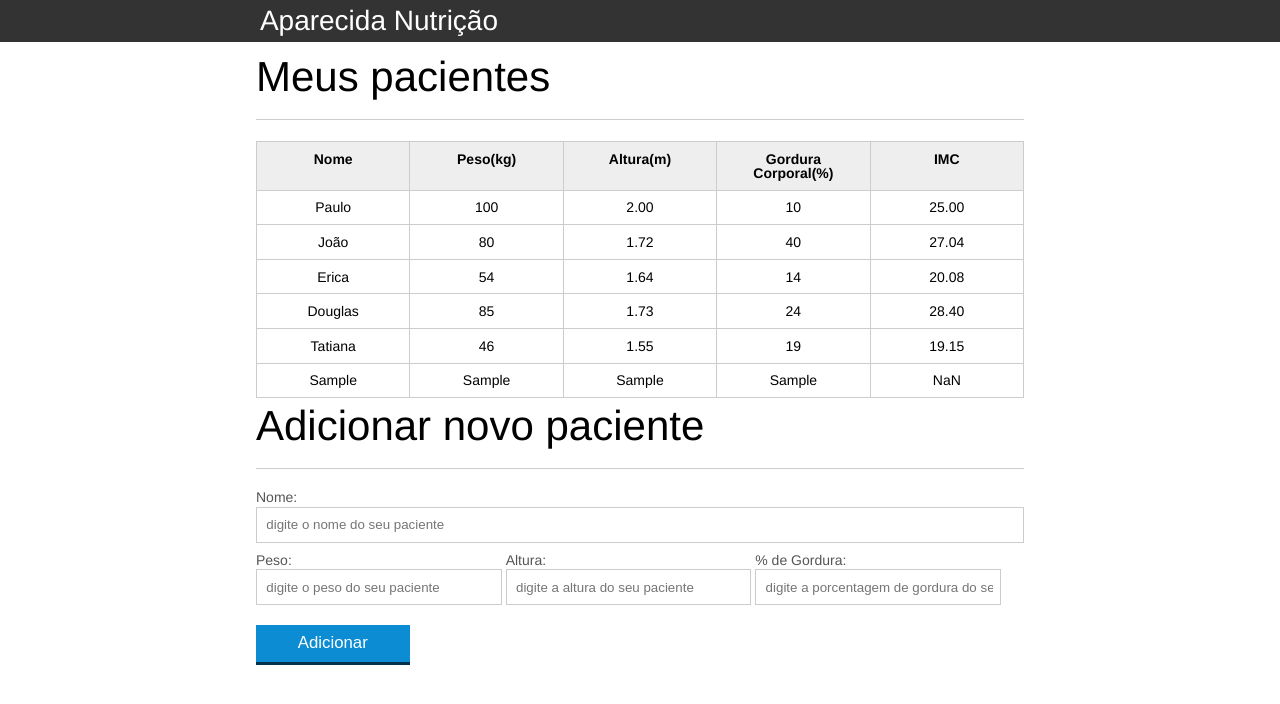
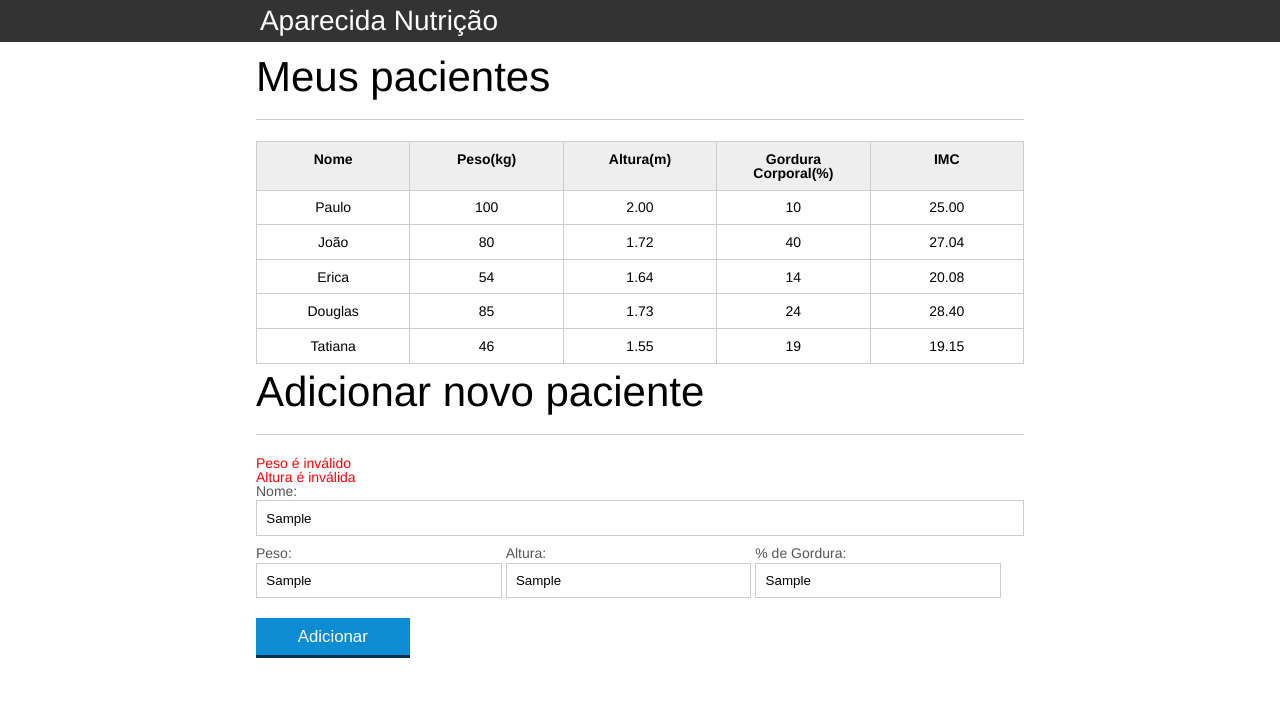
Before and after one commit to luannascimentobjj/js-basic-study, a plain HTML site: page index.html in a window 1280 px wide. Both pictures are taken after typing "Sample", "Sample", "Sample", "Sample" into the empty fields and a click on the button "Adicionar". Drawn offline with Linux system fonts and the light colour scheme.

Commit message:
forEach e InnerHTML

```diff
--- a/css/index.css
+++ b/css/index.css
@@ -135,3 +135,7 @@ button[disabled=disabled], button:disabled {
 .campo-invalido{
 	border: 1px solid red;
 }
+
+#mensagems-erro{
+	color: red;
+}
--- a/index.html
+++ b/index.html
@@ -16,6 +16,7 @@
 	<header>
 		<div class="container">
 			<h1 class="titulo">Aparecida Nutrição</h1>
+
 		</div>
 	</header>
 	<main>
@@ -77,6 +78,8 @@
 	</main>
 	<section class="container">
 		<h2 id="titulo-form">Adicionar novo paciente</h2>
+		<ul id="mensagems-erro">
+		</ul>
 		<form id="form-adiciona">
 			<div class="">
 				<label for="nome">Nome:</label>
--- a/js/calcula-imc.js
+++ b/js/calcula-imc.js
@@ -2,7 +2,7 @@ var titulo = document.querySelector(".titulo");
 
 var pacientes = document.querySelectorAll(".paciente");
 
-pacientes.forEach(function(paciente) {
+pacientes.forEach(function (paciente) {
 
 	var tdPeso = paciente.querySelector(".info-peso");
 	var peso = tdPeso.textContent;
@@ -12,19 +12,17 @@ pacientes.forEach(function(paciente) {
 
 	var tdImc = paciente.querySelector(".info-imc");
 
-	var pesoEhValido = true;
-	var alturaEhValida = true;
+	var pesoEhValido = validaPeso(peso);
+	var alturaEhValida = validaAltura(altura);
 
-	if (peso <= 0 || peso >= 1000) {
+	if (!pesoEhValido) {
 		console.log("Peso inválido");
-		pesoEhValido = false;
 		tdImc.textContent = "Peso Inválido";
 		paciente.classList.add("paciente-invalido");
 	}
 
-	if (altura <= 0 || altura >= 5.00) {
+	if (!alturaEhValida) {
 		console.log("Altura inválida");
-		alturaEhValida = false;
 		tdImc.textContent = "Altura Inválida";
 		paciente.classList.add("paciente-invalido");
 	}
@@ -37,9 +35,22 @@ pacientes.forEach(function(paciente) {
 
 });
 
+function validaPeso(peso) {
+    if (peso >= 0 && peso <= 1000) {
+        return true;
+    } else {
+        return false;
+    }
+}
+function validaAltura(altura) {
+    if (altura >= 0 && altura <= 3.00) {
+        return true;
+    } else {
+        return false;
+    }
+}
 
-
-function calculaImc(peso, altura){
+function calculaImc(peso, altura) {
 	var imc = 0;
 	imc = peso / (altura * altura);
 	return imc.toFixed(2);
--- a/js/form.js
+++ b/js/form.js
@@ -1,13 +1,18 @@
 var btAdd = document.querySelector("#adicionar-paciente");
 
-btAdd.addEventListener("click", function(event){
+btAdd.addEventListener("click", function (event) {
     event.preventDefault();
 
     var form = document.querySelector("#form-adiciona");
+    var paciente = constroiPaciente(form);
+    var pacienteTr = constroiTr(paciente);
 
-    var paciente = constroiPaciente(form);
-
-    var pacienteTr = constroiTr(paciente);
+    var erros = validaPaciente(paciente);
+    console.log(erros);
+    if (erros.length > 0) {
+        exibeMensagemErro(erros);
+        return;
+    }
 
     var tabela = document.querySelector("#tabela-pacientes");
 
@@ -17,7 +22,7 @@ btAdd.addEventListener("click", function(event){
 
 });
 
-function constroiPaciente(form){
+function constroiPaciente(form) {
     var paciente = {};
 
     paciente.nome = form.nome.value;
@@ -30,7 +35,7 @@ function constroiPaciente(form){
 
 }
 
-function constroiTr(paciente){
+function constroiTr(paciente) {
 
     var pacienteTr = document.createElement("tr");
     pacienteTr.classList.add("paciente");
@@ -45,10 +50,52 @@ function constroiTr(paciente){
     return pacienteTr;
 };
 
-function constroiTd(dado, classe){
+function constroiTd(dado, classe) {
     var td = document.createElement("td");
     td.textContent = dado;
     td.classList.add(classe);
     return td;
 
 }
+
+function validaPaciente(paciente) {
+
+    var erros = [];
+
+    if (paciente.nome.length == 0) {
+        erros.push("O nome não pode ser em branco");
+    }
+
+    if (paciente.gordura.length == 0) {
+        erros.push("A gordura não pode ser em branco");
+    }
+
+    if (paciente.peso.length == 0) {
+        erros.push("O peso não pode ser em branco");
+    }
+
+    if (paciente.altura.length == 0) {
+        erros.push("A altura não pode ser em branco");
+    }
+
+    if (!validaPeso(paciente.peso)) {
+        erros.push("Peso é inválido");
+    }
+
+    if (!validaAltura(paciente.altura)) {
+        erros.push("Altura é inválida");
+    }
+
+    return erros;
+}
+
+function exibeMensagemErro(erros){
+    var ul = document.querySelector("#mensagems-erro");
+    ul.innerHTML = "";
+    erros.forEach(function(erro){
+        var li = document.createElement("li");
+        li.textContent = erro;
+        ul.appendChild(li);
+    });
+
+}
```
Lines whose indentation alone changed are shown as unchanged.
